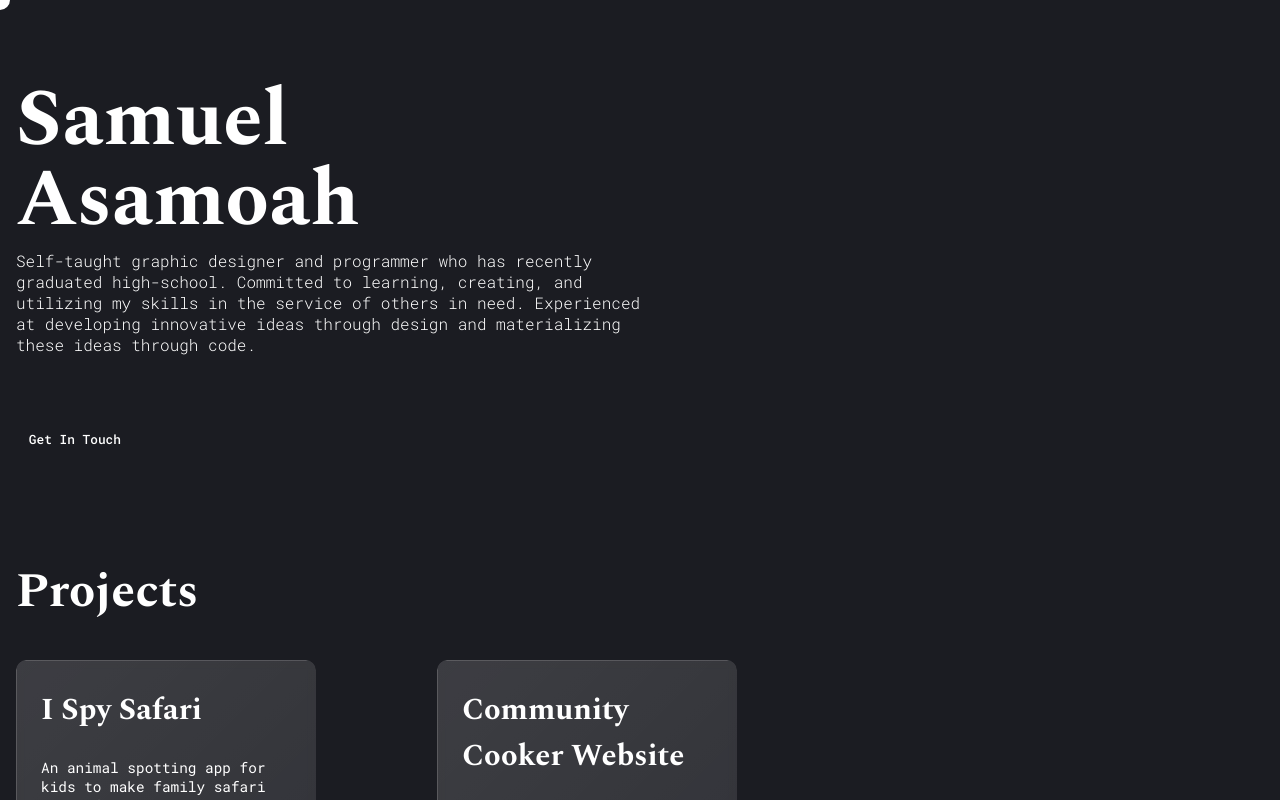
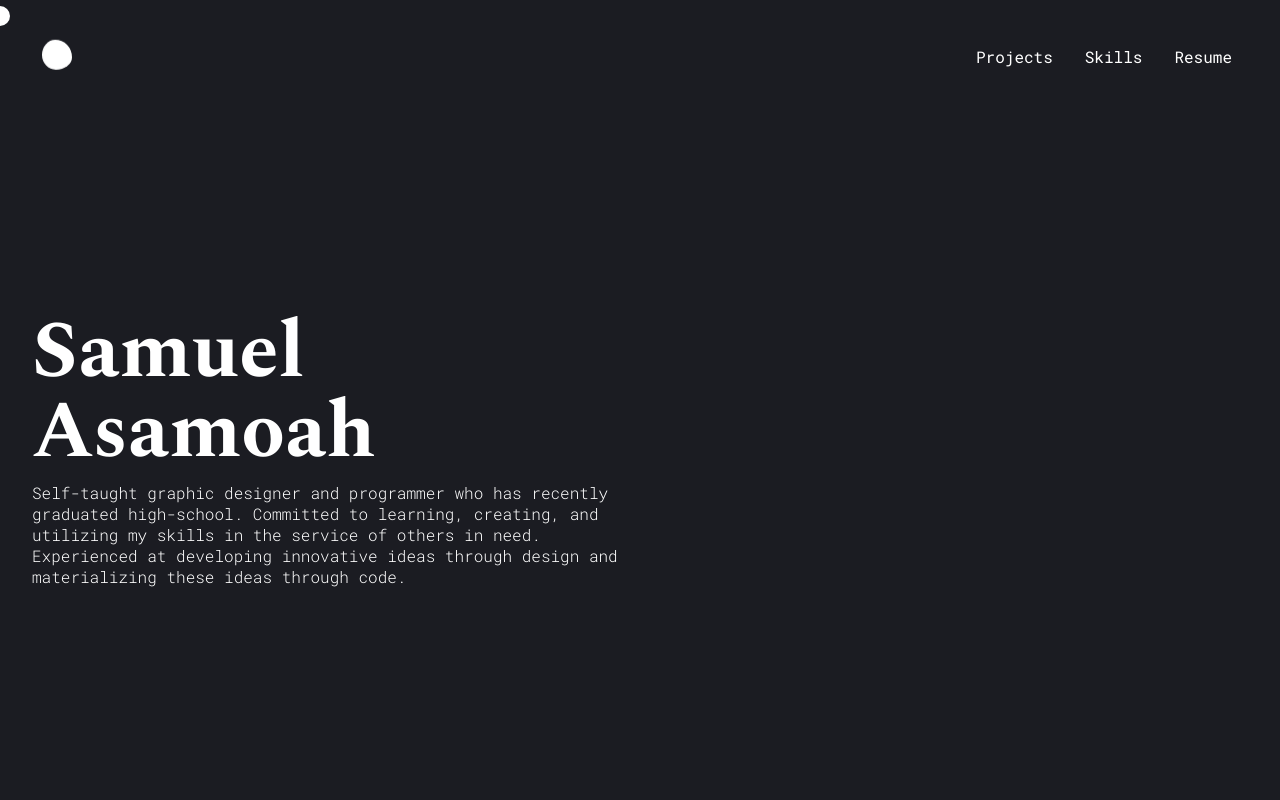
Before and after one commit to Aleumas/Personal-Website, a Svelte app: page / in a window 1280 px wide. Shown: the top 800 px of the page. Built offline with nearby package versions, Linux system fonts and the light colour scheme.

Commit message:
Small fixes.

```diff
--- a/src/About.svelte
+++ b/src/About.svelte
@@ -4,6 +4,7 @@
     <link href="https://fonts.googleapis.com/css2?family=Roboto+Mono:wght@300;400;500;800&family=Spectral:wght@700&display=swap" rel="stylesheet">
     <script>
 
+        // Cursor connection
         "use strict";
 		(function(){
 			var cursor = document.querySelector('.cursor');
@@ -17,7 +18,16 @@
 			window.addEventListener('mousemove', editCursor);
 		})();
 
+        // Smooth Scrolling
+        document.querySelectorAll('a[href^="#"]').forEach(anchor => {
+            anchor.addEventListener('click', function (e) {
+                e.preventDefault();
 
+                document.querySelector(this.getAttribute('href')).scrollIntoView({
+                    behavior: 'smooth'
+                });
+            });
+        });
     </script>
 
 
@@ -25,22 +35,30 @@
 
 <script>
 
-    function test() {
-        console.log("Yess Sirr");
-    }
 
 </script>
 
-
+<div class="hero-section">
+    <div class="center">
 <h1>Samuel <br> Asamoah</h1>
-<p>Self-taught graphic designer and programmer who has recently graduated high-school.
-Committed to learning, creating, and utilizing my skills in the service of others in need.
-Experienced at developing innovative ideas through design and materializing these ideas
-through code.</p>
-<button on:click={test} class="touch">Get In Touch</button>
+    <p>Self-taught graphic designer and programmer who has recently graduated high-school.
+    Committed to learning, creating, and utilizing my skills in the service of others in need.
+    Experienced at developing innovative ideas through design and materializing these ideas
+    through code.</p>
+</div>
+</div>
 
 <style>
+    .hero-section {
+        height: 100vh;
+        width: 100%;
+        display: table;
+    }
 
+    .center {
+        display: table-cell;
+        vertical-align: middle;
+    }
     h1 {
         color: white;
         font-family: 'Spectral';
@@ -49,7 +67,6 @@ through code.</p>
         line-height: 1em;
         margin-top: 0;
         margin-bottom: 10px;
-        padding-top: 1em;
     }
 
     p {
--- a/src/App.svelte
+++ b/src/App.svelte
@@ -3,6 +3,12 @@
 	import Projects from './Projects.svelte';
 </script>
 
+<ul>
+	<div class=blob></div>
+	<li><a>Resume</a></li>
+	<li><a>Skills</a></li>
+	<li><a href="#projects">Projects</a></li>
+</ul>
 <div class="cursor"></div>
 <About/>
 <Projects/>
@@ -15,7 +21,7 @@
 		font-weight: normal;
 		padding: 0;
 		font-style: normal;
-		padding-left: 1em;
+		padding-left: 2em;
 	}
 
 	.cursor {
@@ -34,4 +40,66 @@
 		cursor: none;
 	}
 
+	ul {
+		list-style-type: none;
+		padding-right: 2em;
+		padding-top: 1em;
+	}
+
+	ul li {
+		float: right;
+	}
+
+	ul li a {
+		display: inline-block;
+		color: white;
+		text-align: center;
+		padding: 14px 16px;
+		text-decoration: none;
+
+	}
+
+	ul li a:hover:not(.active) {
+		text-decoration: underline;
+		text-underline-offset: 4px;
+		text-decoration-thickness: 1.5px;
+	}
+
+	.blob {
+		content: '';
+		display: inline-block;
+		align-self: center;
+  		background-color: var(--blob);
+		box-shadow: var(--shades);
+		background-size: 1600% 1600%;
+		transform-origin: 50% 50%;
+		transform-style: preserve-3d;
+		perspective: 1000px;
+		animation:
+			transform 50s ease-in-out infinite both alternate,
+			movement 40s ease-in-out infinite both;
+		background-color: white;
+		width:30px;
+		height:30px;
+		margin-left: -30px;
+		margin-bottom: -20px;
+	}
+
+	@keyframes transform {
+    0%,
+  100% { border-radius: 63% 37% 54% 46% / 55% 48% 52% 45%; }
+   14% { border-radius: 40% 60% 54% 46% / 49% 60% 40% 51%; }
+   28% { border-radius: 54% 46% 38% 62% / 49% 70% 30% 51%; }
+   42% { border-radius: 61% 39% 55% 45% / 61% 38% 62% 39%; }
+   56% { border-radius: 61% 39% 67% 33% / 70% 50% 50% 30%; }
+   70% { border-radius: 50% 50% 34% 66% / 56% 68% 32% 44%; }
+   84% { border-radius: 46% 54% 50% 50% / 35% 61% 39% 65%; }
+}
+
+@keyframes movement {
+    0%,
+  100% { transform: none; }
+   50% { transform: translateY(20%) rotateY(10deg); }
+}
+
 </style>
--- a/src/Projects.svelte
+++ b/src/Projects.svelte
@@ -3,7 +3,7 @@
     import Color from './Color.svelte';
 </script>
 
-<h1>Projects</h1>
+<h1><a id="projects">Projects</a></h1>
 <div class="project-container">
     <div class="project-item">
         <div class="color"><Color/></div>
@@ -12,11 +12,12 @@
             <p class="project-information">
                 An animal spotting app for kids to make family safari trips fun.
             </p>
-        </div>
+
        <p class="project-technology">
             Swift
         </p>
         <button class="learn-more">Learn more</button>
+        </div>
     </div>
 
     <div class="project-item">
@@ -48,6 +49,11 @@
 
 
 <style>
+    a {
+        color:white;
+        text-decoration: none;
+    }
+
 
     h1 {
         color: white;
@@ -83,7 +89,7 @@
         border-radius: 10px;
         width: 300px;
         height: 300px;
-        transition: transform .5s ease;
+        /*transition: transform .5s ease;*/
         margin-bottom: 2em;
         overflow: hidden;
         display: initial;
@@ -103,8 +109,8 @@
         display: block;
     }
 
-    .project-item:hover {
-        transform: scale(1.1);
+    .project-item:not(.color):hover {
+        transform: translateY(-10px) scale(1.1) ;
     }
 
     .project-technology {
```
Also changed, not shown: src/Color.svelte (indentation only).
